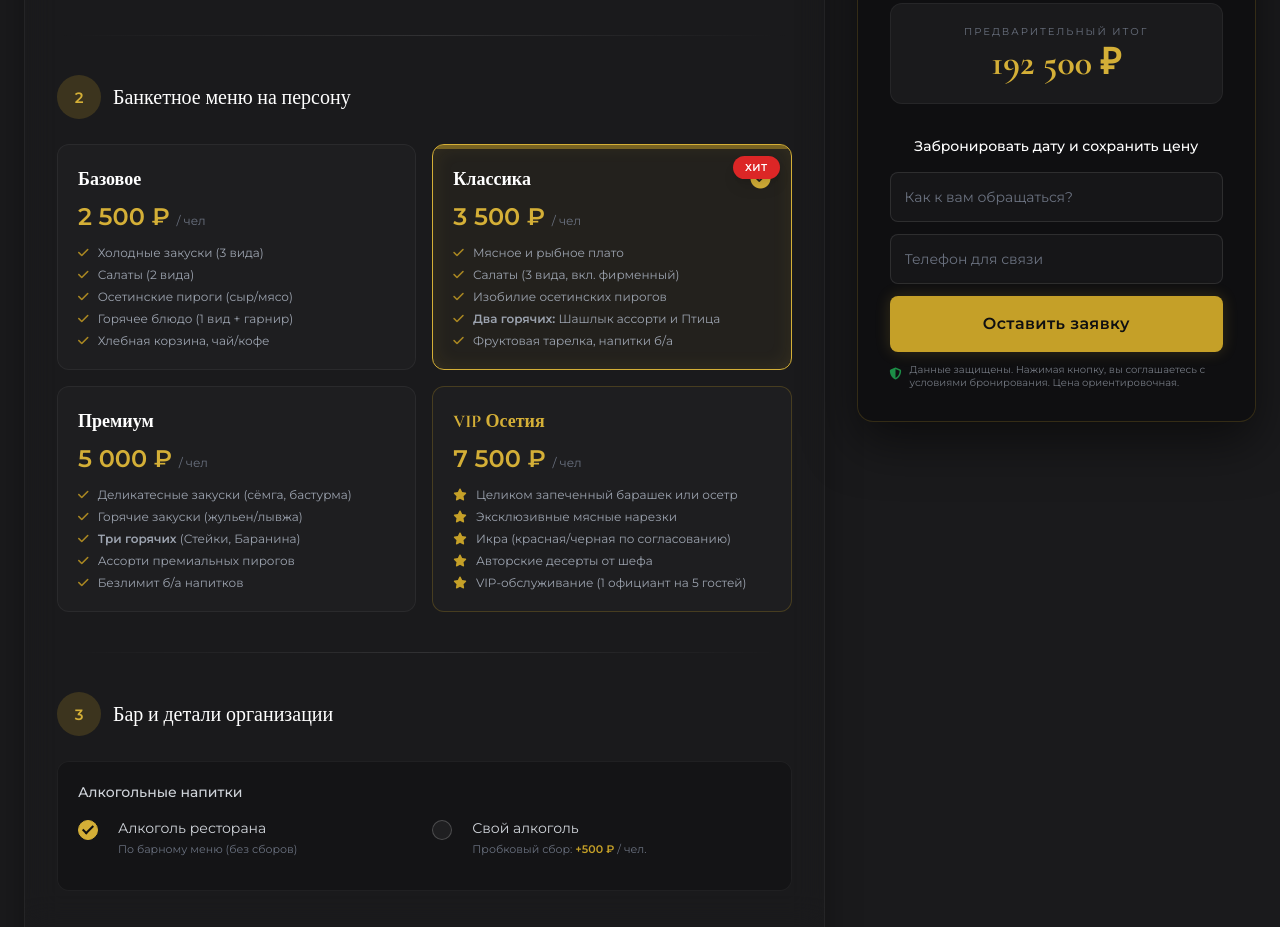
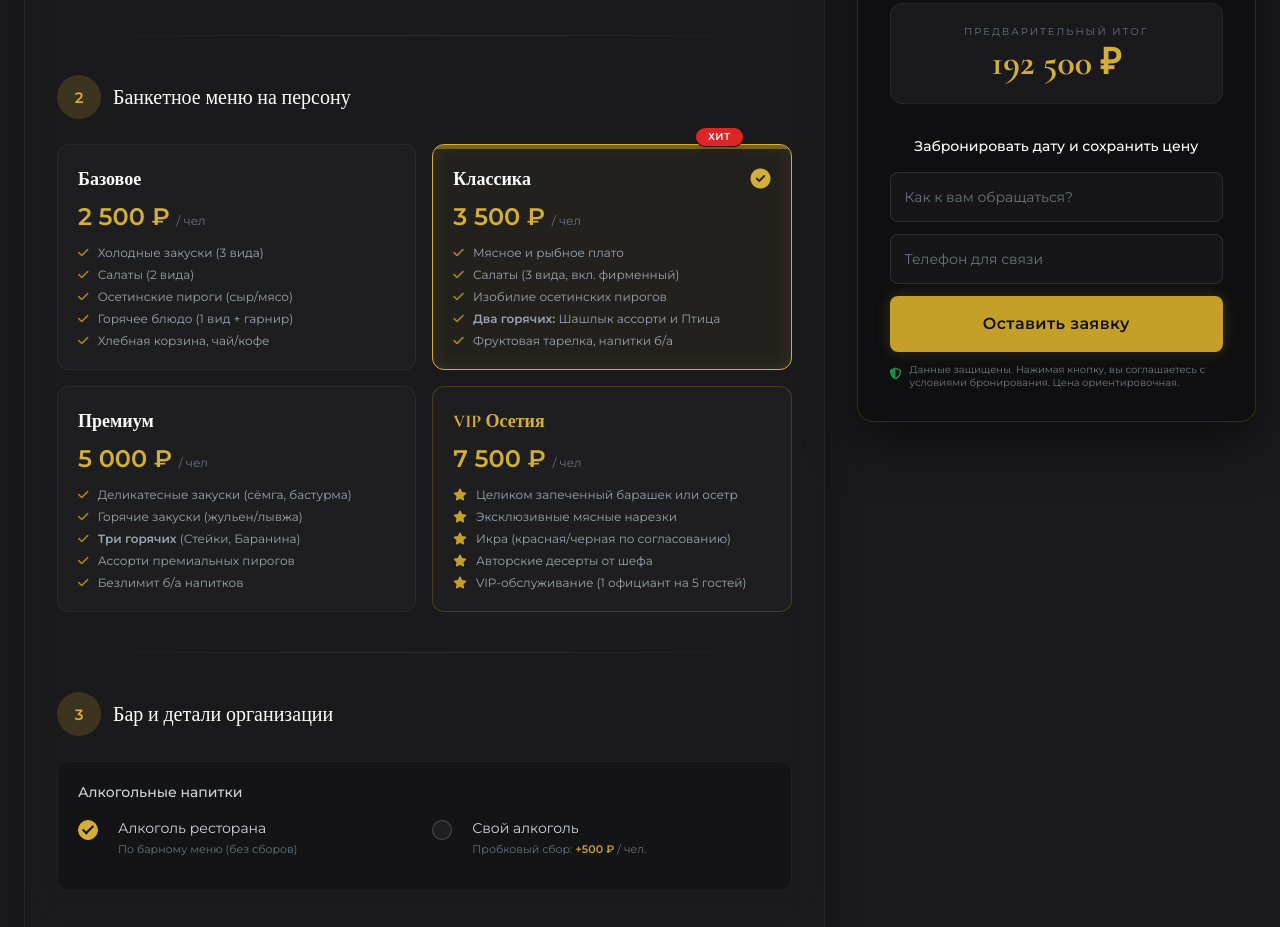
Before and after one commit to Sarmlk/troya-restaurant, a plain HTML site: page index.html in a window 1280 px wide. Shown: the part 1917-2844 px from the top of the page. Drawn offline with nearby package versions, Linux system fonts and the light colour scheme.

Commit message:
Adjust hit badge position

```diff
--- a/index.html
+++ b/index.html
@@ -191,11 +191,13 @@
             transition: all 0.3s ease;
         }
         .menu-hit-badge {
-            top: 12px;
-            right: 12px;
-            max-width: calc(100% - 24px);
+            top: -17px;
+            right: 48px;
+            max-width: calc(100% - 32px);
+            line-height: 1;
             white-space: nowrap;
             pointer-events: none;
+            border: 1px solid rgba(15, 15, 17, 0.85);
         }
         .menu-card-label:hover {
             border-color: rgba(212, 175, 55, 0.3);
```
Also changed, not shown: troya.html (+5 -3 lines).
